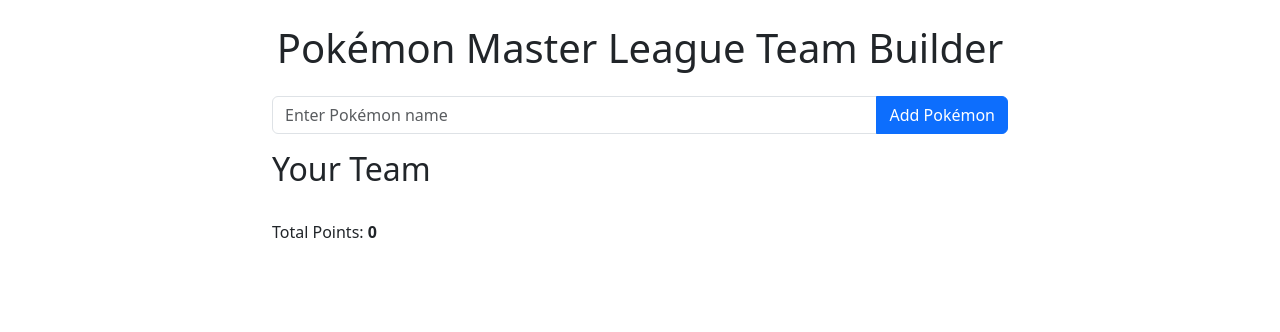
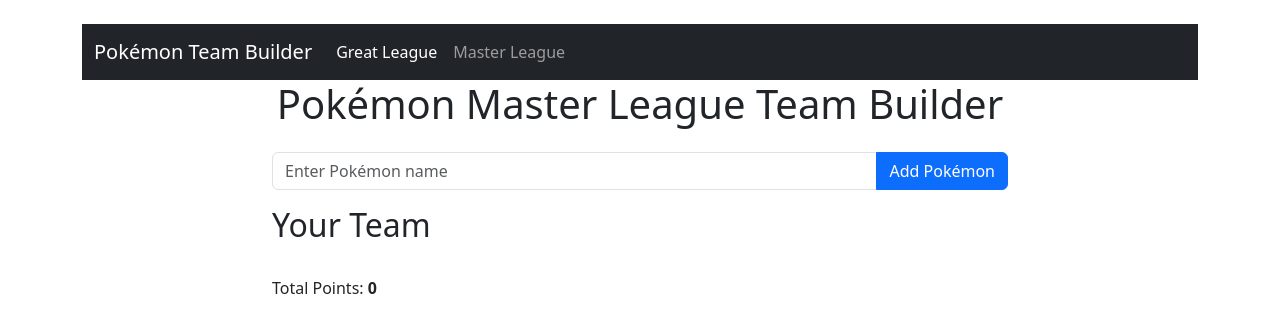
Before and after one commit to swiftcast/bf-team-builder, a plain HTML site: page index.html in a window 1280 px wide. Drawn offline with nearby package versions, Linux system fonts and the light colour scheme.

Commit message:
Add nav bar

```diff
--- a/index.html
+++ b/index.html
@@ -7,6 +7,26 @@
     <link href="https://cdn.jsdelivr.net/npm/bootstrap@5.3.2/dist/css/bootstrap.min.css" rel="stylesheet" integrity="sha384-T3c6CoIi6uLrA9TneNEoa7RxnatzjcDSCmG1MXxSR1GAsXEV/Dwwykc2MPK8M2HN" crossorigin="anonymous">
 </head>
 <body class="container py-4">
+    <!-- Navigation Bar -->
+    <nav class="navbar navbar-expand-lg navbar-dark bg-dark">
+        <div class="container-fluid">
+            <a class="navbar-brand" href="#">Pokémon Team Builder</a>
+            <button class="navbar-toggler" type="button" data-bs-toggle="collapse" data-bs-target="#navbarNav" aria-controls="navbarNav" aria-expanded="false" aria-label="Toggle navigation">
+                <span class="navbar-toggler-icon"></span>
+            </button>
+            <div class="collapse navbar-collapse" id="navbarNav">
+                <ul class="navbar-nav">
+                    <li class="nav-item">
+                        <a class="nav-link active" aria-current="page" href="#" onclick="switchLeague('great')">Great League</a>
+                    </li>
+                    <li class="nav-item">
+                        <a class="nav-link" href="#" onclick="switchLeague('master')">Master League</a>
+                    </li>
+                </ul>
+            </div>
+        </div>
+    </nav>
+
     <h1 class="text-center mb-4">Pokémon Master League Team Builder</h1>
 
     <div class="row">
```
